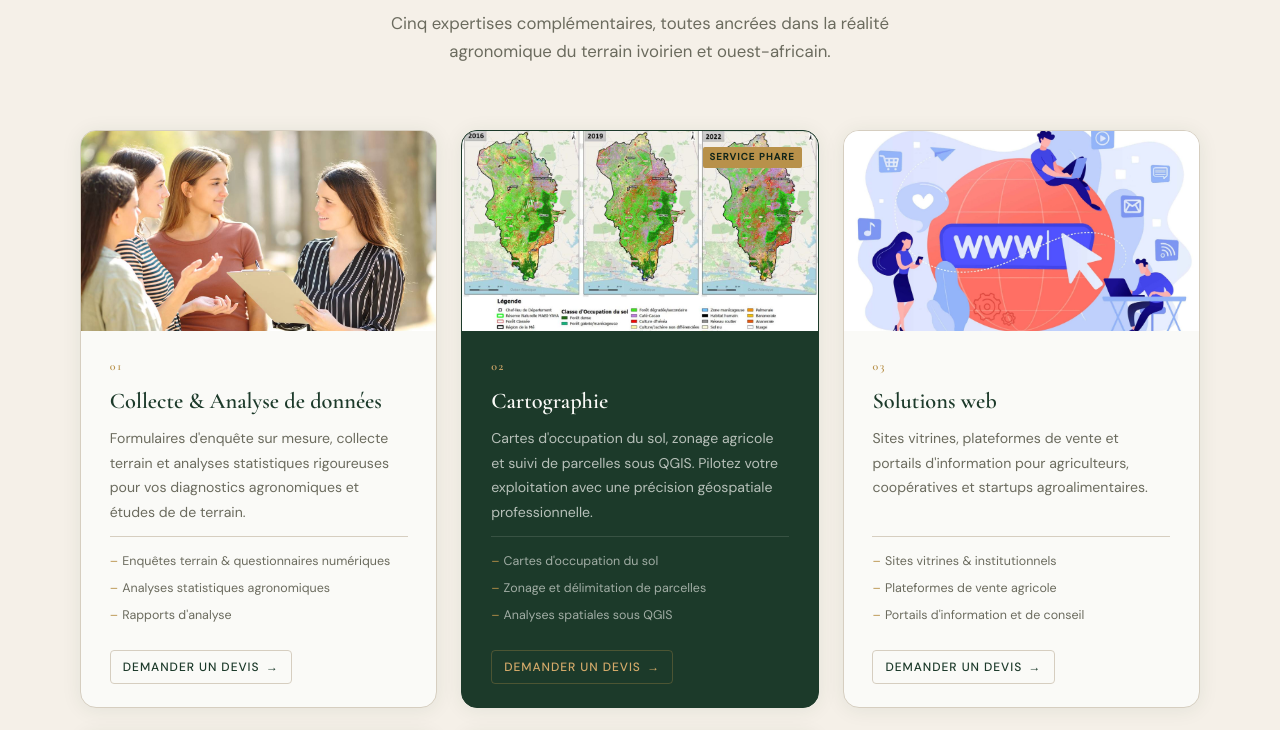
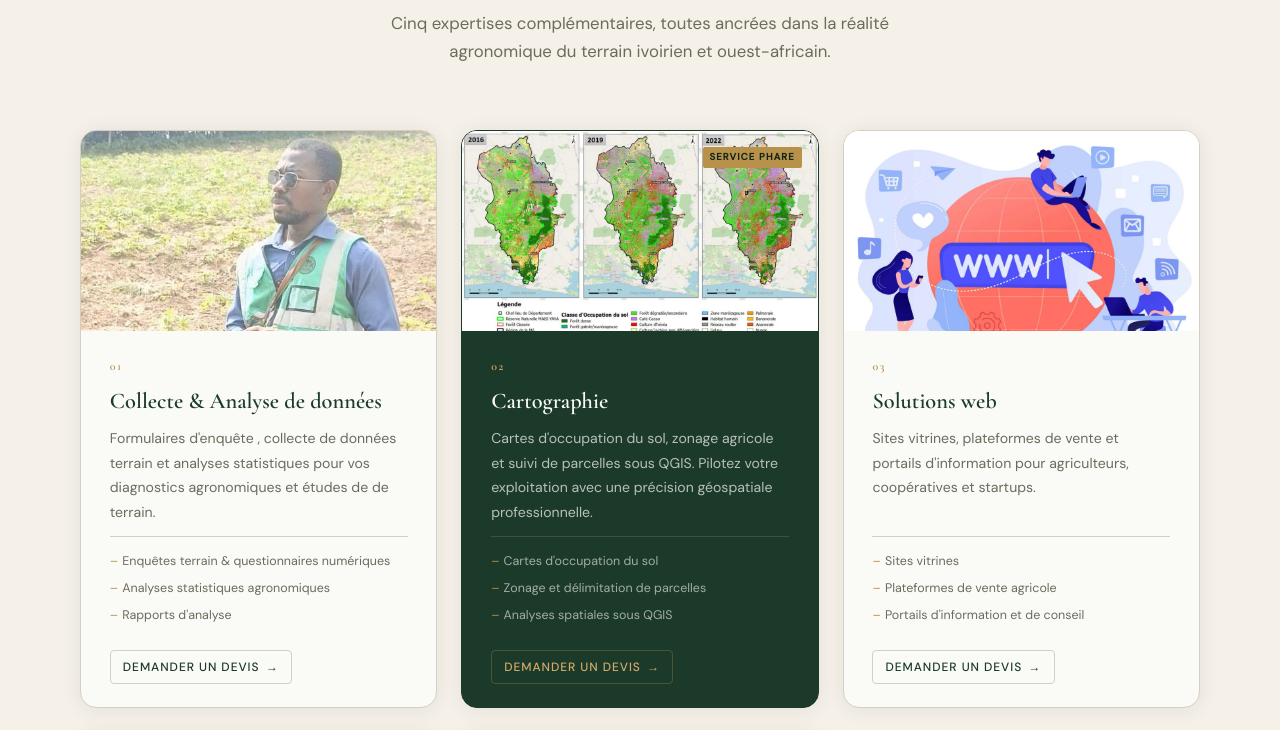
Before and after one commit to OuattaraTech/AgroTech-ITA, a plain HTML site: page index.html in a window 1280 px wide. Shown: the part 1000-1730 px from the top of the page. Drawn offline with nearby package versions, Linux system fonts and the light colour scheme; grey boxes are pictures that could not be loaded.

Commit message:
quatriéme version stable

```diff
--- a/css/style.css
+++ b/css/style.css
@@ -433,6 +433,7 @@ button { font-family: var(--f-body); cursor: pointer; border: none; background:
 .service-card__media img {
   width: 100%; height: 200px;
   object-fit: cover; object-position: center;
+  object-position: center top;
   transition: transform .5s ease; display: block;
 }
 .service-card:hover .service-card__media img { transform: scale(1.04); }
--- a/index.html
+++ b/index.html
@@ -125,7 +125,7 @@
           <div class="service-card__media">
 
             <img
-              src="images/analyse_données.jpeg"
+              src="images/KELI ENQUETTE.jpeg"
               alt="Étudiant ITA effectuant une collecte de données dans un champ agricole"
               width="800" height="400"
               loading="lazy"
@@ -135,8 +135,8 @@
             <span class="service-card__num">01</span>
             <h3 class="service-card__title">Collecte &amp; Analyse de données</h3>
             <p class="service-card__desc">
-              Formulaires d'enquête sur mesure, collecte terrain et analyses statistiques
-              rigoureuses pour vos diagnostics agronomiques et études de de terrain.
+              Formulaires d'enquête , collecte de données terrain et analyses statistiques
+              pour vos diagnostics agronomiques et études de de terrain.
             </p>
             <ul class="service-card__list">
               <li>Enquêtes terrain &amp; questionnaires numériques</li>
@@ -188,7 +188,7 @@
             <img
               src="images/site-web.jpg"
               alt="Développement de solutions web pour le secteur agricole"
-              width="800" height="400"
+              width="1080" height="800"
               loading="lazy"
             />
           </div>
@@ -197,10 +197,10 @@
             <h3 class="service-card__title">Solutions web</h3>
             <p class="service-card__desc">
               Sites vitrines, plateformes de vente et portails d'information pour
-              agriculteurs, coopératives et startups agroalimentaires.
+              agriculteurs, coopératives et startups.
             </p>
             <ul class="service-card__list">
-              <li>Sites vitrines &amp; institutionnels</li>
+              <li>Sites vitrines</li>
               <li>Plateformes de vente agricole</li>
               <li>Portails d'information et de conseil</li>
             </ul>
@@ -301,7 +301,7 @@
         <div class="about-band__visual">
 
           <img
-            src="images/photo_groupe.jpeg"
+            src="images/groupe_trois p.jpeg"
             alt="Équipe AgroTech ITA – étudiants ITA de l'INP-HB"
             width="900" height="675"
             loading="lazy"
```
Also changed, not shown: images/KELI ENQUETTE.jpeg (added), images/groupe_1 azogo et ulrich.jpeg (added), images/groupe_trois p.jpeg (added).
